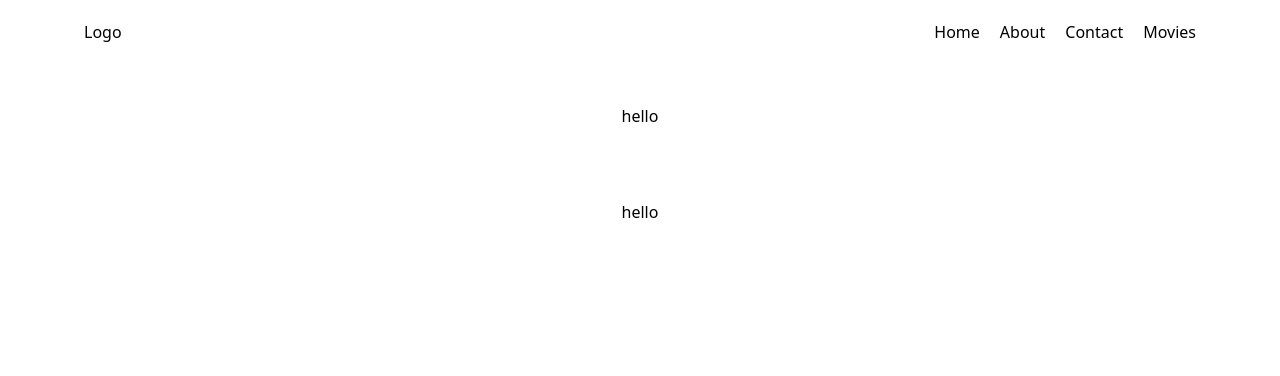
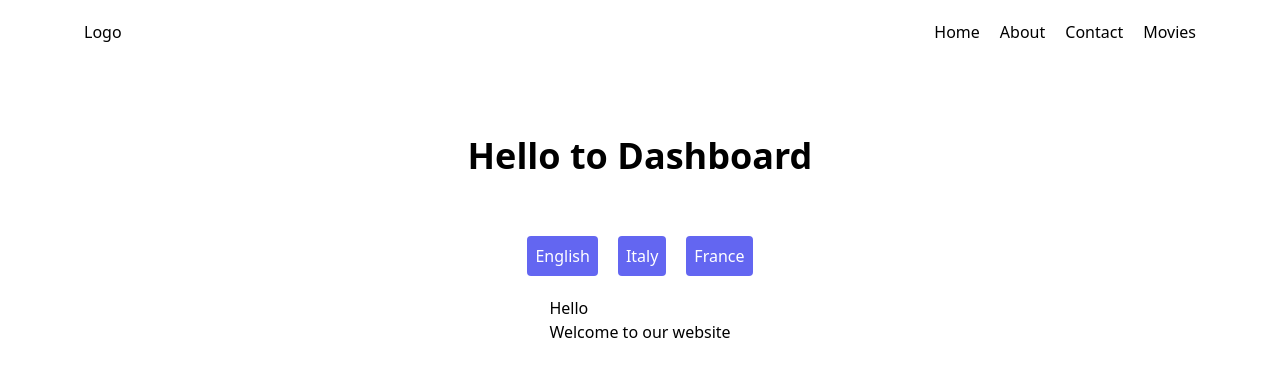
Before and after one commit to imran-khani/Testing-movies-site-react, a React (Vite) app: page /context in a window 1280 px wide. Shown: the top 376 px of the page. Built offline with nearby package versions, Linux system fonts and the light colour scheme.

Commit message:
localization

```diff
--- a/src/App.jsx
+++ b/src/App.jsx
@@ -8,7 +8,6 @@ import Contact from "./pages/Contact";
 import Error from "./pages/Error";
 import Movies from "./pages/Movies";
 import Context from "./Context";
-import Dashboard from "./Dashboard";
 
 const Name = createContext();
 function App() {
@@ -24,7 +23,6 @@ function App() {
           <Route path="/context" element={<Context />} />
           <Route path="*" element={<Error />} />
         </Routes>
-          <Dashboard />
       </Name.Provider>
     </>
   );
--- a/src/Context.jsx
+++ b/src/Context.jsx
@@ -1,4 +1,10 @@
+import { useState } from "react";
+import Dashboard from "./Localization/Dashboard";
+import LocalizationContext from "./context/LocalizationContext";
+
 const Context = () => {
+  const [language, setLanguage] = useState("en");
+
   const localLanguage = {
     en: {
       Greeting: "Hello",
@@ -13,10 +19,22 @@ const Context = () => {
       text: "Benvenuti sul nostro sito web",
     },
   };
+  const languageHandler = (lang) => {
+    setLanguage(lang);
+  };
+
   return (
     <>
       <div className="max-w-6xl mx-auto flex justify-center  py-10">
-        <h1>hello</h1>
+        <LocalizationContext.Provider
+          value={{
+            localLanguage,
+            language,
+            onChooseLanguage: languageHandler,
+          }}
+        >
+          <Dashboard />
+        </LocalizationContext.Provider>
       </div>
     </>
   );
--- a/src/Dashboard.jsx
+++ /dev/null
@@ -1,10 +0,0 @@
-
-const Dashboard = () => {
-  return (
-    <div className="flex justify-center align-center mt-8">
-      <h1 >hello</h1>
-    </div>
-  )
-}
-
-export default Dashboard
--- /dev/null
+++ b/src/Localization/Dashboard.jsx
@@ -0,0 +1,13 @@
+import Greeting from "./Greeting"
+const Dashboard = () => {
+  return (
+    <div className="flex flex-col justify-center align-center mt-8">
+      <h1 className="text-4xl font-bold text-center ">Hello to Dashboard</h1>
+      <div>
+        <Greeting />
+      </div>
+    </div>
+  )
+}
+
+export default Dashboard
--- /dev/null
+++ b/src/Localization/Greeting.jsx
@@ -0,0 +1,38 @@
+import LocalizationContext from "../context/LocalizationContext";
+import { useContext } from "react";
+const Greeting = () => {
+  const { language, localLanguage, languageHandler } =
+    useContext(LocalizationContext);
+  return (
+    <>
+      <div className="flex flex-col justify-center items-center max-w-6xl mx-auto p-5">
+        <div className="mt-5 p-5 flex gap-5 ">
+          <button
+            onClick={() => languageHandler("en")}
+            className="px-2 py-2 bg-indigo-500 rounded text-white "
+          >
+            English
+          </button>
+          <button
+            onClick={() => languageHandler("it")}
+            className="px-2 py-2 bg-indigo-500 rounded text-white "
+          >
+            Italy
+          </button>
+          <button
+            onClick={() => languageHandler("fr")}
+            className="px-2 py-2 bg-indigo-500 rounded text-white "
+          >
+            France
+          </button>
+        </div>
+        <div>
+          <h1>{localLanguage[language].Greeting}</h1>
+          <p>{localLanguage[language].text}</p>
+        </div>
+      </div>
+    </>
+  );
+};
+
+export default Greeting;
--- /dev/null
+++ b/src/context/LocalizationContext.jsx
@@ -0,0 +1,5 @@
+import { createContext } from "react";
+
+const LocalizationContext = createContext(null);
+
+export default LocalizationContext;
```
